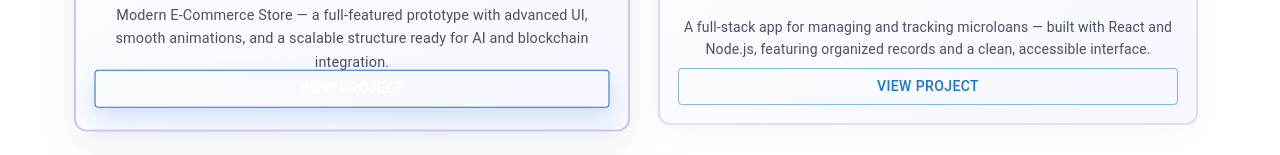
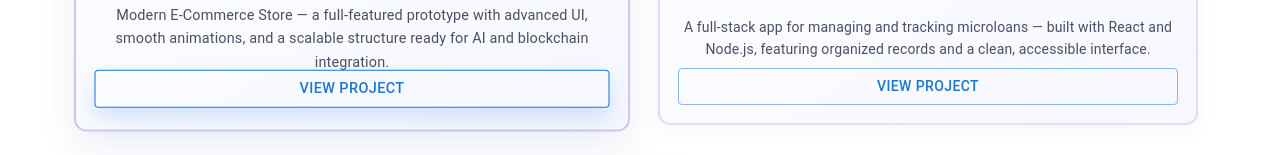
Before and after one commit to ConradPB/portfolio-react-update, a React (Vite) app in the folder portfolio/: page / in a window 1280 px wide. In both pictures the pointer is over the link 352 px from the left and 1526 px from the top of the page. Shown: the part 1440-1595 px from the top of the page. Built offline with nearby package versions, Linux system fonts and the light colour scheme.

Commit message:
clor change

```diff
--- a/portfolio/src/index.css
+++ b/portfolio/src/index.css
@@ -201,7 +201,7 @@ h2::after {
   transform: translateY(-3px);
   box-shadow: 0 10px 22px rgba(25,118,210,0.18);
   background-color: #1565c0;
-  color: #fff;
+  color: #ff;
 }
 
 /* ---------- CONTACT ---------- */
```
